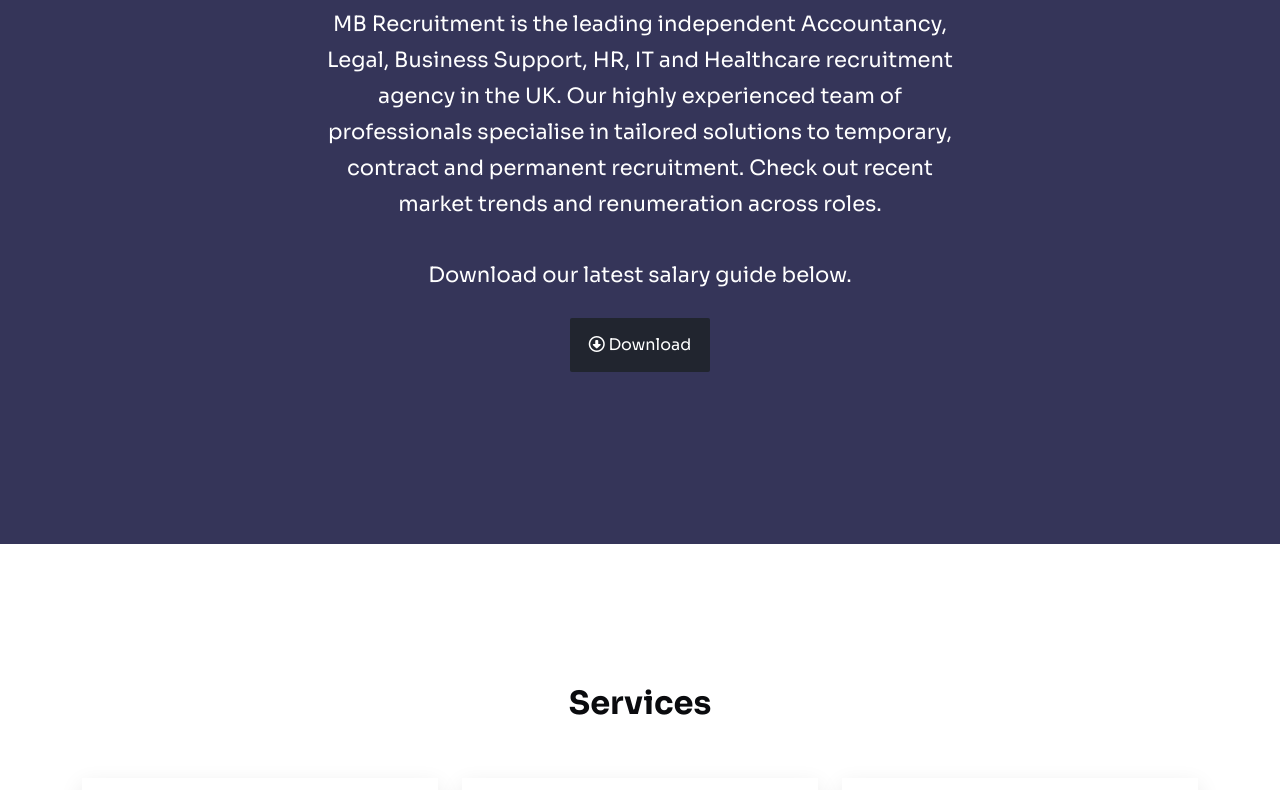
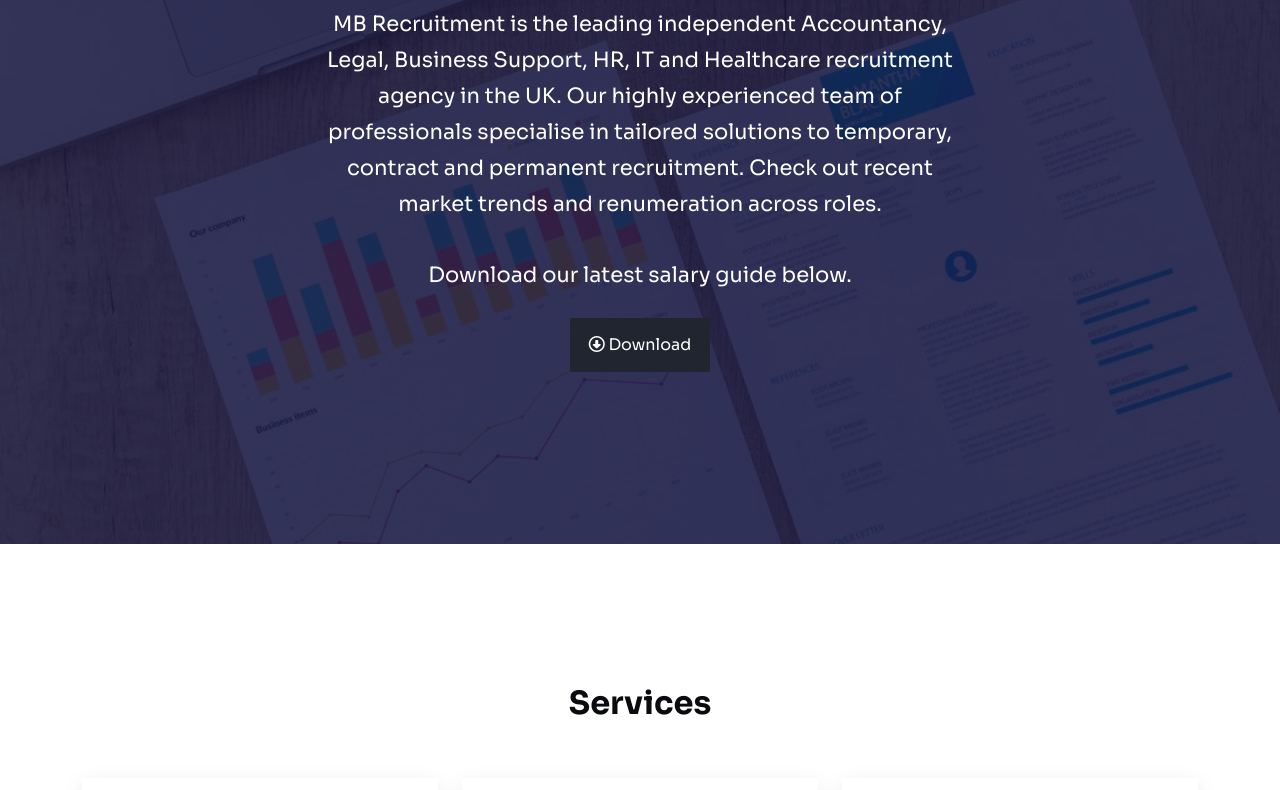
Before and after one commit to moneeshbalendra/MB_Repository, a plain HTML site: page index.html in a window 1280 px wide. Shown: the part 436-1226 px from the top of the page. Drawn offline with nearby package versions, Linux system fonts and the light colour scheme.

Commit message:
Undo Stage

```diff
--- a/assets/css/style.css
+++ b/assets/css/style.css
@@ -68,15 +68,7 @@
 
 /* -------------------------------------- Home Page ---------------------------------- */
 .hero {
-<<<<<<< HEAD
-<<<<<<< HEAD
     background-image: url(../image/recruitment.jpeg);
-=======
-    background-image: url(../assets/image/recruitment.jpeg);
->>>>>>> a90ccba (Add vieport to fonts)
-=======
-    background-image: url(../image/recruitment.jpeg);
->>>>>>> b43780d (Changes to font size)
     background-repeat: no-repeat;
     background-size: cover;
     background-attachment: fixed;
```
